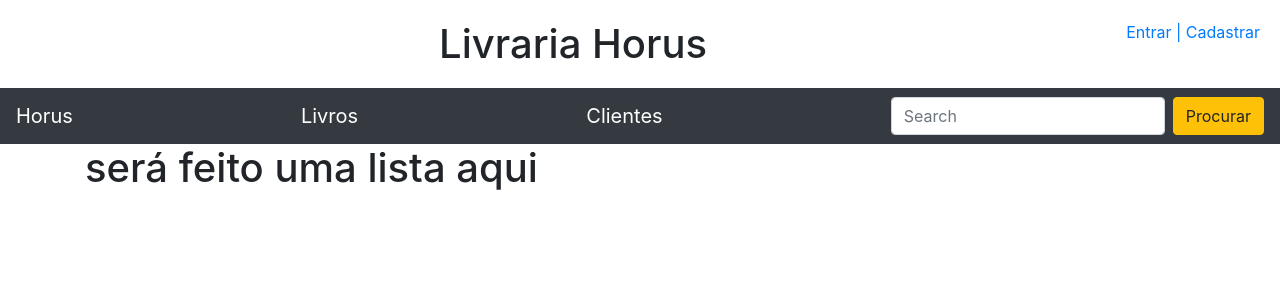
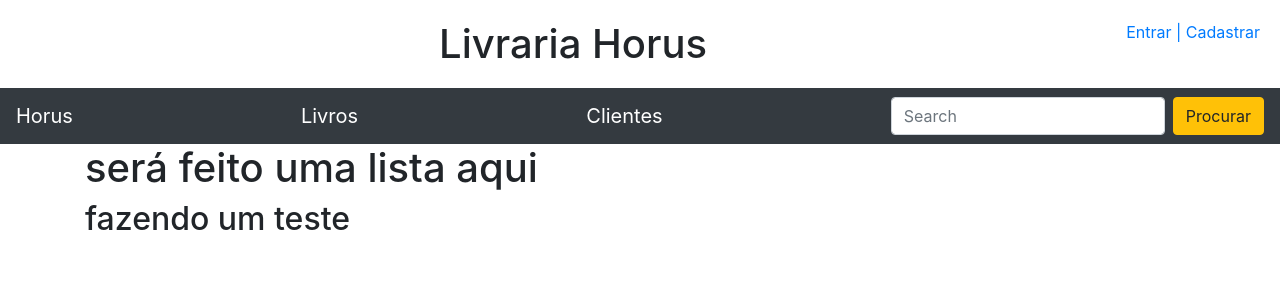
Before and after one commit to ulissestb/livrariahorus, a PHP site: page /admin_alterarlivros.php in a window 1280 px wide. Shown: the top 300 px of the page. Run offline with PHP 8.4, Linux system fonts and the light colour scheme.

Commit message:
testando

```diff
--- a/horus/admin_alterarlivros.php
+++ b/horus/admin_alterarlivros.php
@@ -51,6 +51,7 @@
     <div class="container">
 
            <h1>será feito uma lista aqui </h1>
+           <h2>fazendo um teste</h2>
 
     </div>
 
```
